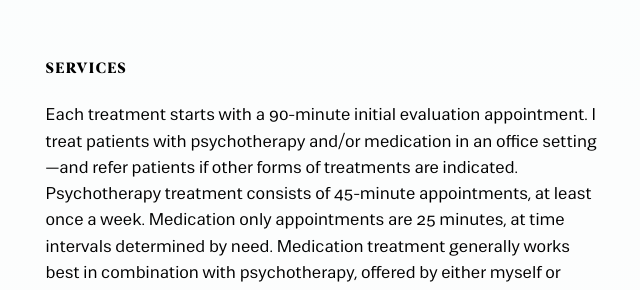
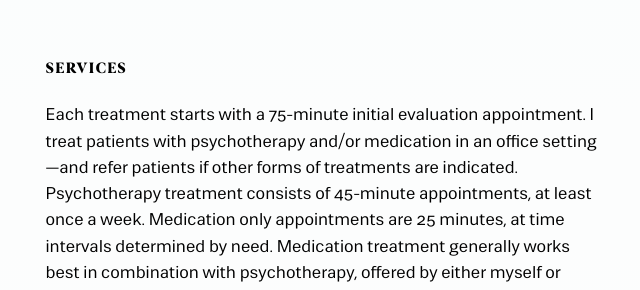
Before and after one commit to carolineportugal/michaelmrizekmd, a Jekyll site: the page built from practice/index.html, in a window 1280 px wide. Shown: the part 578-868 px from the top of the page, without its empty margins (512-1152 px from the left). Built offline with Jekyll 4.4.1, drawn with Linux system fonts in a browser that asks for light colours; nearby versions of some CDN libraries; some web fonts are replaced; some of the changed text lies outside the part shown.

Commit message:
general updates

```diff
--- a/_includes/footer.html
+++ b/_includes/footer.html
@@ -5,7 +5,7 @@
       <div class="col-sm-10 col-sm-offset-1 col-md-12 col-md-offset-0 col-lg-10 col-lg-offset-1">
         <div class="footer-wrapper">
           <div class="divider"></div>
-          <div class="footer-content">© 2017 Michael Mrizek, M.D.</div>
+          <div class="footer-content">© 2018 Michael Mrizek, M.D.</div>
         </div>
       </div>
 
--- a/_sass/_nav.scss
+++ b/_sass/_nav.scss
@@ -130,11 +130,6 @@
         border:0;
         background: none;
         padding:0;
-
-        &:hover{
-          opacity:.5;
-        }
-
       }
 
     }
@@ -190,13 +185,8 @@
       margin-top:5px;
       font-size: 28px;
       text-shadow: none;
-      opacity: .2;
+      opacity: 1;
       outline:0;
-
-      &:hover{
-        opacity:.5;
-      }
-
     }
 
   }
--- a/credentials/index.html
+++ b/credentials/index.html
@@ -22,7 +22,7 @@
             <li><span class="item-italic">Resident Psychiatrist</span><br>The George Washington University, Washington, DC</li>
           </ul>
           <ul><h4>Education</h4>
-            <li><span class="item-italic">Psychoanalytic Studies Program</span><br>Washington Center for Psychoanalysis, Washington, DC</li>
+            <li><span class="item-italic">Psychoanalytic Studies Program</span><br>The Washington Baltimore Center for Psychoanalysis, Washington, DC</li>
             <li><span class="item-italic">Doctor of Medicine</span><br>University of Texas Health Science Center, San Antonio, TX</li>
             <li><span class="item-italic">Master of Science (Biology & Neurobiology)</span><br>University of Texas, San Antonio, TX</li>
             <li><span class="item-italic">Bachelor of Science (Molecular & Cellular Biology)</span><br>Texas A&M University, College Station, TX</li>
--- a/practice/index.html
+++ b/practice/index.html
@@ -26,7 +26,7 @@
         <div>
           <h4>Services</h4>
           <br>
-          <p>Each treatment starts with a 90-minute initial evaluation appointment. I treat patients with psychotherapy and/or medication in an office setting—and refer patients if other forms of treatments are indicated. Psychotherapy treatment consists of 45-minute appointments, at least once a week. Medication only appointments are 25 minutes, at time intervals determined by need. Medication treatment generally works best in combination with psychotherapy, offered by either myself or another provider, but in some circumstances can be used as the single form of treatment.</p>
+          <p>Each treatment starts with a 75-minute initial evaluation appointment. I treat patients with psychotherapy and/or medication in an office setting—and refer patients if other forms of treatments are indicated. Psychotherapy treatment consists of 45-minute appointments, at least once a week. Medication only appointments are 25 minutes, at time intervals determined by need. Medication treatment generally works best in combination with psychotherapy, offered by either myself or another provider, but in some circumstances can be used as the single form of treatment.</p>
           <ul>Issues I treat include:
             <li>Depression and Anxiety</li>
             <li>Self and Interpersonal Difficulties</li>
```
Also changed, not shown: 2 other files.
